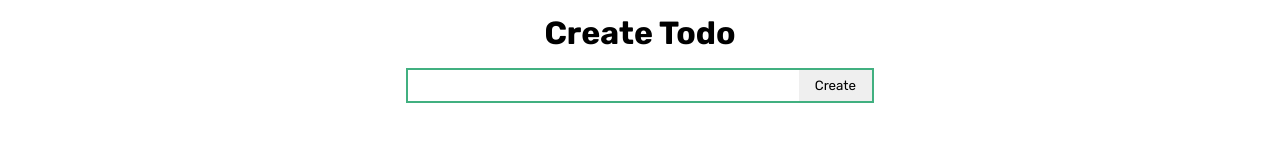
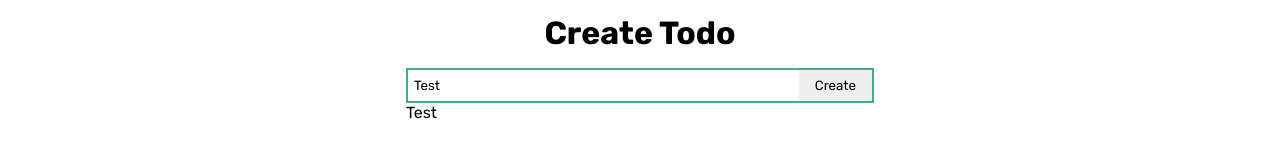
Before and after one commit to MateuszKuruc/vue-todos, a Vue app: page / in a window 1280 px wide. Shown: the part 137-300 px from the top of the page. Built offline with nearby package versions, Linux system fonts and the light colour scheme.

Commit message:
add ref method for todo creator

```diff
--- a/src/components/TodoCreator.vue
+++ b/src/components/TodoCreator.vue
@@ -1,10 +1,15 @@
-<script setup></script>
+<script setup>
+import { ref } from "vue";
+
+const todo = ref("Test");
+</script>
 
 <template lang="">
   <div class="input-wrap">
-    <input type="text" />
+    <input type="text" v-model="todo" />
     <button>Create</button>
   </div>
+  <p>{{ todo }}</p>
 </template>
 
 <style lang="scss" scoped>
```
